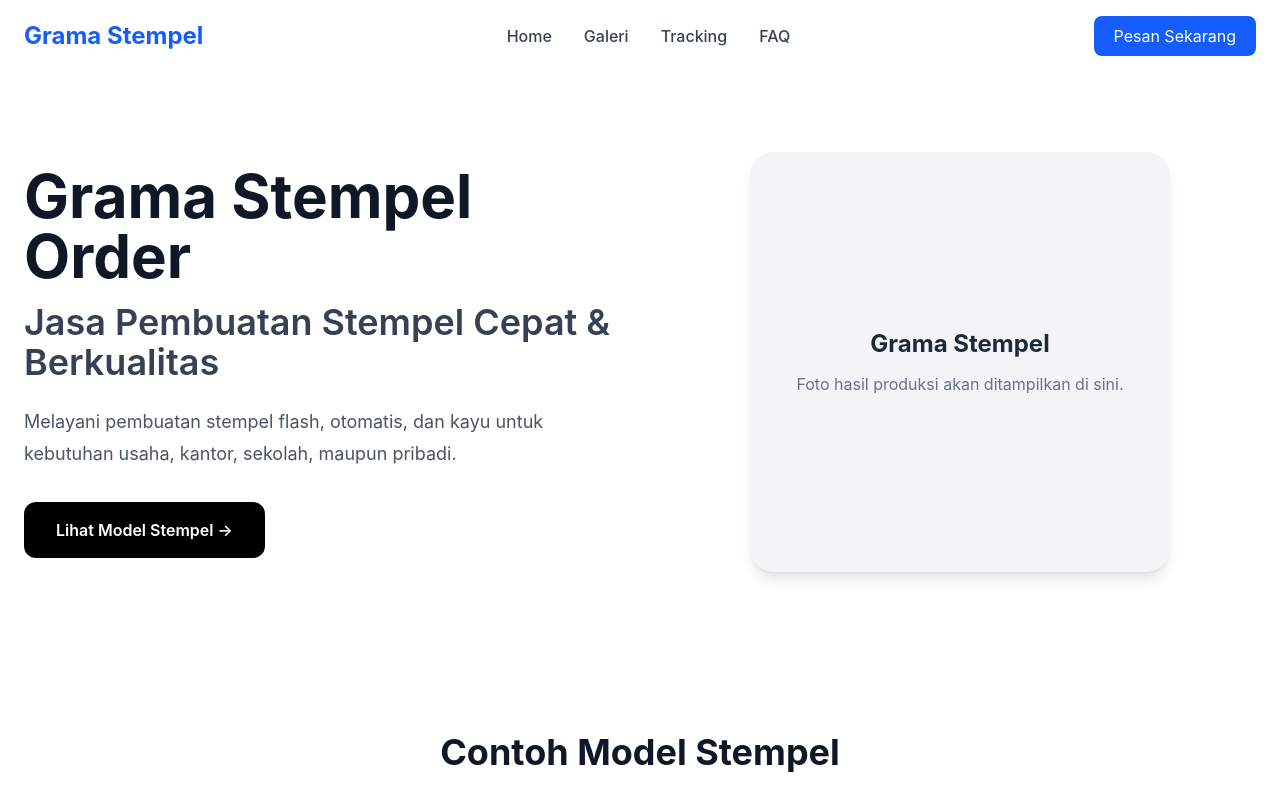
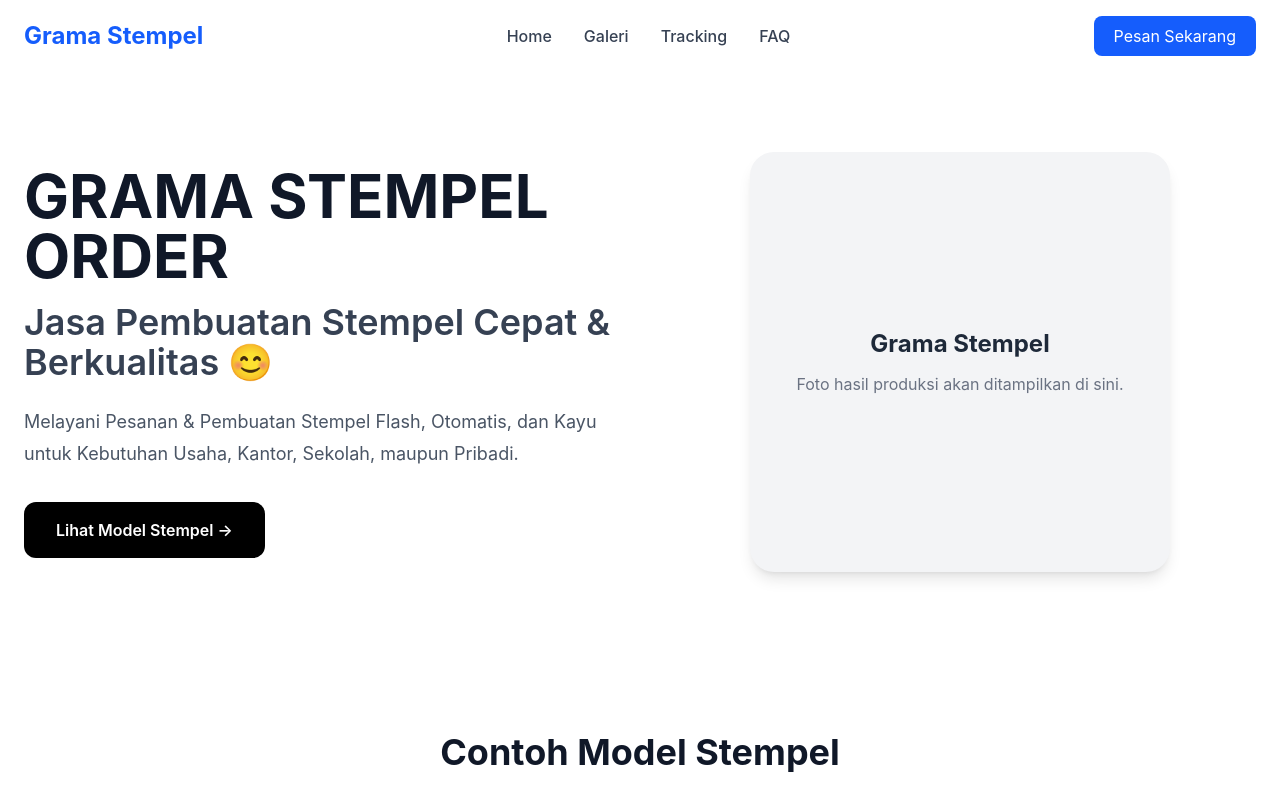
Before and after one commit to althafgi186-alt/grama-stempel, a React (Vite) app in the folder client/: page / in a window 1280 px wide. Shown: the top 792 px of the page. Built offline with nearby package versions, Linux system fonts and the light colour scheme.

Commit message:
Perubahan pada judul dan sub-judul

```diff
--- a/client/src/components/Hero/Hero.jsx
+++ b/client/src/components/Hero/Hero.jsx
@@ -9,16 +9,16 @@ function Hero() {
           <div>
 
             <h1 className="text-5xl md:text-6xl font-bold text-gray-900">
-              Grama Stempel Order
+              GRAMA STEMPEL ORDER
             </h1>
 
             <h2 className="text-3xl md:text-4xl font-semibold mt-4 text-gray-700">
-  Jasa Pembuatan Stempel Cepat & Berkualitas
+  Jasa Pembuatan Stempel Cepat & Berkualitas 😊
 </h2>
 
             <p className="mt-6 text-lg text-gray-600 leading-8">
-  Melayani pembuatan stempel flash, otomatis, dan kayu
-untuk kebutuhan usaha, kantor, sekolah, maupun pribadi.
+  Melayani Pesanan & Pembuatan Stempel Flash, Otomatis, dan Kayu
+untuk Kebutuhan Usaha, Kantor, Sekolah, maupun Pribadi.
 </p>
 
 <a
```
